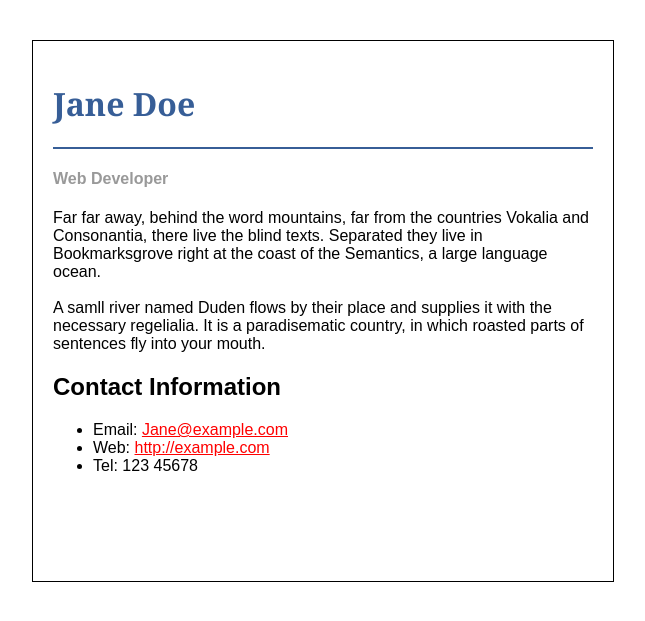
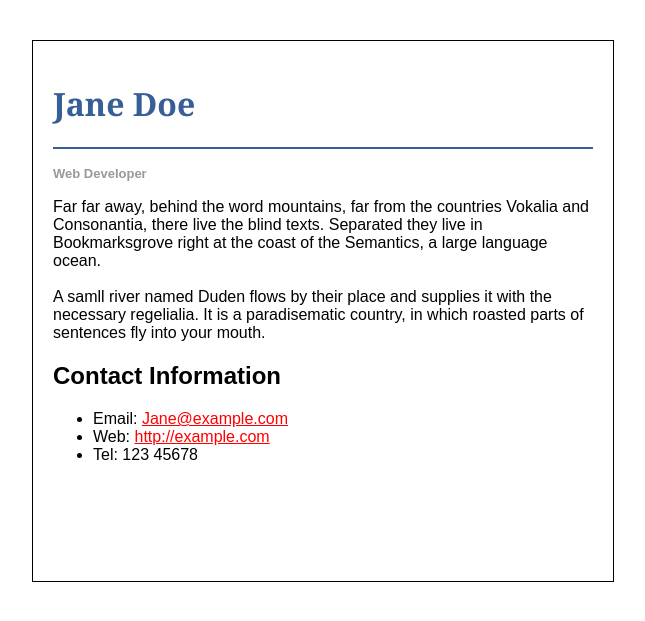
Before and after one commit to aldehir07/Aldehir-Ortiz, a PHP site: page / in a window 1280 px wide. Shown: the top 621 px of the page, without its empty margins (16-661 px from the left). Run offline with PHP 8.4, Linux system fonts and the light colour scheme.

Commit message:
Update style.css

```diff
--- a/lab6/style.css
+++ b/lab6/style.css
@@ -33,3 +33,6 @@
         color: black;
         font-family: Arial, Helvetica, sans-serif;
       }
+      h4{
+        font-size: small;
+            ]
```
